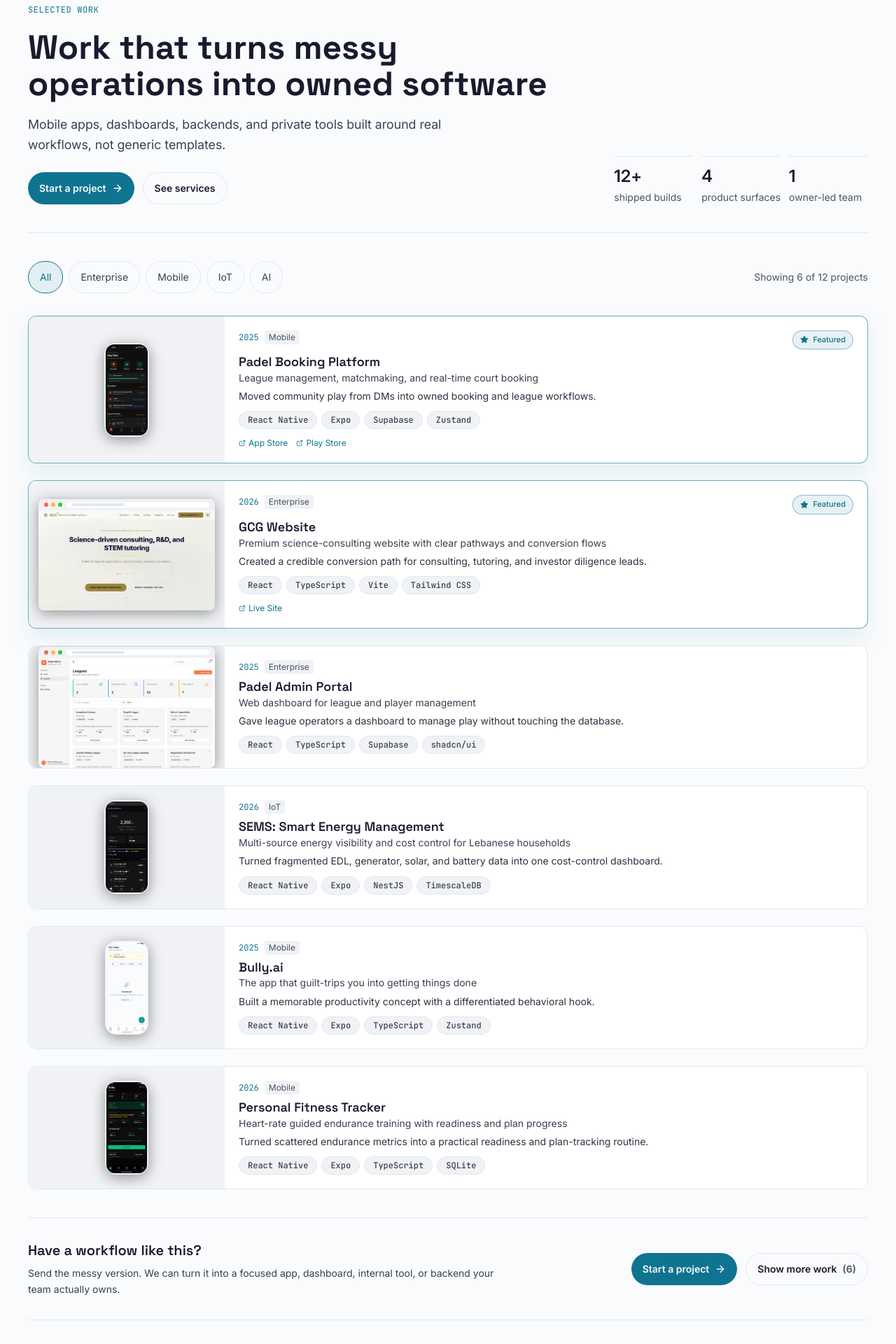
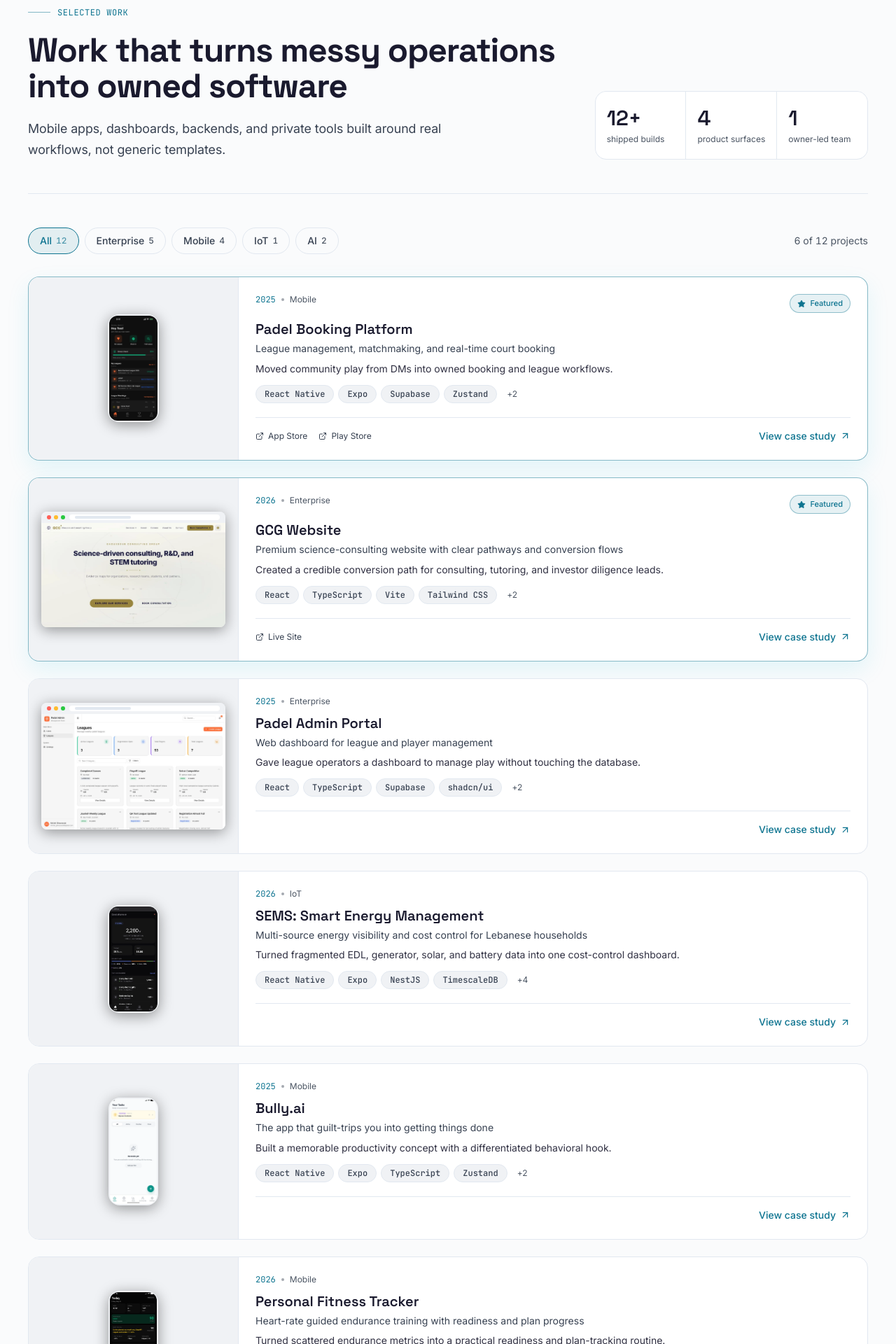
Before and after one commit to GabrielGhsoub/Likwiid-website, a React (Vite) app: page /work in a window 1280 px wide. Shown: the part 80-2000 px from the top of the page at 70% size. Built offline with nearby package versions, Linux system fonts and the light colour scheme; no server answers.

Commit message:
feat: streamline work page and revamp pagination

```diff
--- a/src/pages/Portfolio.tsx
+++ b/src/pages/Portfolio.tsx
@@ -1,7 +1,7 @@
-import { useState, useEffect, useMemo } from 'react'
+import { useState, useEffect, useMemo, useRef } from 'react'
 import { m } from 'framer-motion'
 import { Link } from 'react-router-dom'
-import { ArrowRight, ArrowUpRight, ExternalLink, Star } from 'lucide-react'
+import { ArrowUpRight, ExternalLink, Star, Plus } from 'lucide-react'
 import { PageTransition } from '../components/layout/PageTransition'
 import { Badge } from '../components/ui/Badge'
 import { projects, projectCategories } from '../data/projects'
@@ -13,12 +13,11 @@ const FADE_UP_INITIAL = { opacity: 0, y: 20 }
 const FADE_UP_ANIMATE = { opacity: 1, y: 0 }
 
 const CARD_HOVER = {
-  scale: 1.01,
   y: -4,
   transition: {
     type: 'spring' as const,
     stiffness: 300,
-    damping: 20,
+    damping: 22,
   },
 }
 
@@ -28,9 +27,21 @@ const projectTransitions = projects.map((_, i) => ({
   ease: [0.22, 1, 0.36, 1] as const,
 }))
 
+const categoryCounts = projectCategories.reduce<Record<string, number>>((acc, cat) => {
+  acc[cat] = cat === 'All' ? projects.length : projects.filter((p) => p.category === cat).length
+  return acc
+}, {})
+
+const stats: ReadonlyArray<readonly [string, string]> = [
+  ['12+', 'shipped builds'],
+  ['4', 'product surfaces'],
+  ['1', 'owner-led team'],
+]
+
 export default function Portfolio() {
   const [activeFilter, setActiveFilter] = useState<ProjectCategory>('All')
   const [visibleCount, setVisibleCount] = useState(INITIAL_VISIBLE_COUNT)
+  const gridRef = useRef<HTMLDivElement>(null)
 
   useEffect(() => { document.title = 'Work | Likwiid' }, [])
 
@@ -45,76 +56,82 @@ export default function Portfolio() {
   )
   const visibleProjects = filtered.slice(0, visibleCount)
   const hiddenCount = Math.max(filtered.length - visibleProjects.length, 0)
+  const isExpanded = visibleProjects.length > INITIAL_VISIBLE_COUNT && hiddenCount === 0
+  const progress = filtered.length > 0 ? Math.round((visibleProjects.length / filtered.length) * 100) : 0
+
+  const handleShowLess = () => {
+    setVisibleCount(INITIAL_VISIBLE_COUNT)
+    gridRef.current?.scrollIntoView({ behavior: 'smooth', block: 'start' })
+  }
 
   return (
     <PageTransition>
-      <div className="pt-20 pb-16 px-6">
+      <div className="pt-20 pb-20 px-6">
         <div className="mx-auto max-w-[1200px]">
-          <header className="mb-10 border-b border-border pb-10">
-            <div className="flex flex-col gap-8 lg:flex-row lg:items-end lg:justify-between">
-              <div className="max-w-[780px]">
-                <span className="text-xs text-accent-gold font-[family-name:var(--font-mono)] uppercase tracking-wider">
+          {/* ---------- Header ---------- */}
+          <header className="mb-12 border-b border-border pb-12">
+            <div className="flex flex-col gap-10 lg:flex-row lg:items-end lg:justify-between">
+              <div className="max-w-[760px]">
+                <span className="inline-flex items-center gap-2.5 text-xs text-accent-gold font-[family-name:var(--font-mono)] uppercase tracking-wider">
+                  <span className="h-px w-8 bg-accent-gold/50" aria-hidden="true" />
                   Selected work
                 </span>
-                <h1 className="mt-4 text-3xl md:text-5xl font-bold font-[family-name:var(--font-display)] text-text-primary leading-tight">
+                <h1 className="mt-5 text-3xl md:text-5xl font-bold font-[family-name:var(--font-display)] text-text-primary leading-[1.08] tracking-tight">
                   Work that turns messy operations into owned software
                 </h1>
-                <p className="mt-4 max-w-2xl text-lg leading-relaxed text-text-secondary">
+                <p className="mt-5 max-w-2xl text-lg leading-relaxed text-text-secondary">
                   Mobile apps, dashboards, backends, and private tools built around real workflows, not generic templates.
                 </p>
-                <div className="mt-6 flex flex-wrap gap-3">
-                  <Link
-                    to="/contact"
-                    className="inline-flex items-center gap-2 rounded-full bg-accent-gold px-4 py-3 text-sm font-semibold text-bg-primary transition-opacity hover:opacity-90"
-                  >
-                    Start a project <ArrowRight size={16} />
-                  </Link>
-                  <Link
-                    to="/services"
-                    className="inline-flex items-center gap-2 rounded-full border border-border px-4 py-3 text-sm font-semibold text-text-primary transition-colors hover:border-accent-gold hover:text-accent-gold"
-                  >
-                    See services
-                  </Link>
               </div>
-              </div>
-              <div className="grid grid-cols-3 gap-3 text-sm sm:min-w-[360px]">
-                {[
-                  ['12+', 'shipped builds'],
-                  ['4', 'product surfaces'],
-                  ['1', 'owner-led team'],
-                ].map(([value, label]) => (
-                  <div key={label} className="border-t border-border pt-3">
-                    <div className="text-2xl font-semibold text-text-primary">{value}</div>
-                    <div className="mt-1 text-text-tertiary">{label}</div>
+
+              <dl className="grid grid-cols-3 gap-px overflow-hidden rounded-xl border border-border bg-border sm:min-w-[380px]">
+                {stats.map(([value, label]) => (
+                  <div key={label} className="bg-bg-secondary px-4 py-5">
+                    <dt className="sr-only">{label}</dt>
+                    <dd>
+                      <span className="block text-2xl font-semibold font-[family-name:var(--font-display)] text-text-primary md:text-3xl">
+                        {value}
+                      </span>
+                      <span className="mt-1 block text-xs leading-snug text-text-tertiary">{label}</span>
+                    </dd>
                   </div>
                 ))}
-              </div>
+              </dl>
             </div>
           </header>
 
+          {/* ---------- Filter bar ---------- */}
           <div className="mb-8 flex flex-col gap-4 md:flex-row md:items-center md:justify-between">
-            <div className="flex flex-wrap gap-2">
-            {projectCategories.map((cat) => (
+            <div role="tablist" aria-label="Filter projects by category" className="flex flex-wrap gap-2">
+              {projectCategories.map((cat) => {
+                const isActive = activeFilter === cat
+                return (
                   <button
                     key={cat}
+                    role="tab"
                     onClick={() => handleFilterChange(cat as ProjectCategory)}
-                aria-pressed={activeFilter === cat}
-                className={`px-4 py-3 text-sm rounded-full border transition-colors cursor-pointer ${
-                  activeFilter === cat
-                    ? 'border-accent-gold text-accent-gold bg-accent-gold-dim'
+                    aria-selected={isActive}
+                    className={`inline-flex items-center gap-1.5 rounded-full border px-4 py-2 text-sm font-medium transition-colors cursor-pointer ${
+                      isActive
+                        ? 'border-accent-gold bg-accent-gold-dim text-accent-gold'
                         : 'border-border text-text-secondary hover:border-border-hover hover:text-text-primary'
                     }`}
                   >
                     {cat}
+                    <span className={`text-xs tabular-nums ${isActive ? 'text-accent-gold/70' : 'text-text-tertiary'}`}>
+                      {categoryCounts[cat]}
+                    </span>
                   </button>
-            ))}
+                )
+              })}
             </div>
-            <p className="text-sm text-text-tertiary">
-              Showing {visibleProjects.length} of {filtered.length} projects
+            <p className="text-sm text-text-tertiary tabular-nums shrink-0">
+              {visibleProjects.length} of {filtered.length} projects
             </p>
           </div>
 
-          <div className="space-y-4">
+          {/* ---------- Project grid ---------- */}
+          <div ref={gridRef} className="scroll-mt-24 space-y-4">
             {visibleProjects.map((project, i) => {
               const previewImage = project.previewImage ?? project.images[0]
               const previewAlt = project.previewAlt ?? `${project.title} project preview`
@@ -128,26 +145,26 @@ export default function Portfolio() {
                   transition={projectTransitions[i]}
                   whileHover={CARD_HOVER}
                 >
-                <article className={`group rounded-lg border bg-bg-secondary transition-[border-color,box-shadow] duration-300 overflow-hidden hover:shadow-lg ${
+                  <article className={`group relative rounded-xl border bg-bg-secondary transition-[border-color,box-shadow] duration-300 overflow-hidden ${
                     project.spotlight
-                    ? 'border-accent-gold/60 shadow-[0_12px_32px_rgba(10,129,163,0.10)] hover:border-accent-gold'
-                    : 'border-border hover:border-border-hover'
+                      ? 'border-accent-gold/50 shadow-[0_12px_32px_rgba(6,182,212,0.10)] hover:border-accent-gold hover:shadow-[0_18px_44px_rgba(6,182,212,0.16)]'
+                      : 'border-border hover:border-border-hover hover:shadow-lg'
                   }`}>
                     <div className="flex flex-col md:flex-row">
+                      {/* Preview */}
                       <Link
                         to={`/work/${project.slug}`}
-                      className="block no-underline w-full md:w-[280px] h-[180px] md:h-auto md:min-h-[160px] shrink-0"
+                        className="block no-underline w-full md:w-[300px] h-[200px] md:h-auto md:min-h-[200px] shrink-0"
                         aria-label={`View ${project.title} case study`}
                       >
-                      {/* Preview */}
-                      <div className="w-full h-full relative overflow-hidden flex items-center justify-center bg-bg-tertiary">
+                        <div className="w-full h-full relative overflow-hidden flex items-center justify-center bg-bg-tertiary border-b border-border md:border-b-0 md:border-r">
                           {previewImage && project.platform === 'mobile' ? (
-                          <div className="bg-bg-tertiary rounded-xl p-[2px] shadow-[0_4px_20px_rgba(0,0,0,0.4)]">
+                            <div className="rounded-xl p-[2px] shadow-[0_4px_20px_rgba(0,0,0,0.4)] transition-transform duration-500 ease-out group-hover:scale-[1.04]">
                               <div className="rounded-lg overflow-hidden">
                                 <img
                                   src={previewImage}
                                   alt={previewAlt}
-                                className="h-[140px] md:h-[130px] w-auto block"
+                                  className="h-[150px] md:h-[150px] w-auto block"
                                   loading={isPriorityImage ? 'eager' : 'lazy'}
                                   decoding="async"
                                   fetchPriority={isPriorityImage ? 'high' : 'auto'}
@@ -155,7 +172,7 @@ export default function Portfolio() {
                               </div>
                             </div>
                           ) : previewImage && project.platform === 'web' ? (
-                          <div className="w-[90%]">
+                            <div className="w-[88%] transition-transform duration-500 ease-out group-hover:scale-[1.03]">
                               <div className="rounded-md overflow-hidden shadow-[0_4px_20px_rgba(0,0,0,0.4)]">
                                 <div className="bg-bg-tertiary px-2 py-1 flex items-center gap-1.5">
                                   <div className="flex items-center gap-1">
@@ -178,53 +195,63 @@ export default function Portfolio() {
                               </div>
                             </div>
                           ) : null}
-                        <div className="absolute inset-0 flex items-center justify-center opacity-0 group-hover:opacity-100 transition-opacity duration-200 bg-bg-primary/40">
-                          <ArrowUpRight className="text-text-primary" size={20} />
+                          <div className="absolute right-3 top-3 flex h-8 w-8 items-center justify-center rounded-full bg-bg-primary/70 opacity-0 backdrop-blur-sm transition-opacity duration-200 group-hover:opacity-100">
+                            <ArrowUpRight className="text-text-primary" size={16} />
                           </div>
                         </div>
                       </Link>
 
                       {/* Info */}
-                    <div className="flex-1 p-5 flex flex-col justify-center min-w-0">
-                      <div className="mb-2 flex items-start justify-between gap-3">
+                      <div className="flex flex-1 flex-col p-5 md:p-6 min-w-0">
+                        <div className="mb-2.5 flex items-start justify-between gap-3">
                           <div className="flex min-w-0 flex-wrap items-center gap-2">
                             <span className="text-xs text-accent-gold font-[family-name:var(--font-mono)]">{project.year}</span>
-                          <span className="text-xs px-1.5 py-0.5 rounded bg-bg-tertiary text-text-tertiary">{project.category}</span>
+                            <span className="h-1 w-1 rounded-full bg-text-tertiary/50" aria-hidden="true" />
+                            <span className="text-xs text-text-tertiary">{project.category}</span>
                           </div>
                           {project.spotlight && (
-                          <span className="inline-flex shrink-0 items-center gap-1.5 rounded-full border border-accent-gold/40 bg-accent-gold-dim px-2.5 py-1 text-[11px] font-medium text-accent-gold shadow-sm">
+                            <span className="inline-flex shrink-0 items-center gap-1.5 rounded-full border border-accent-gold/40 bg-accent-gold-dim px-2.5 py-1 text-[11px] font-medium text-accent-gold">
                               <Star size={12} fill="currentColor" strokeWidth={1.6} />
                               Featured
                             </span>
                           )}
                         </div>
+
                         <Link to={`/work/${project.slug}`} className="block no-underline">
-                        <h3 className="text-lg font-semibold font-[family-name:var(--font-display)] text-text-primary group-hover:text-accent-gold transition-colors leading-tight">
+                          <h3 className="text-lg md:text-xl font-semibold font-[family-name:var(--font-display)] text-text-primary group-hover:text-accent-gold transition-colors leading-snug">
                             {project.title}
                           </h3>
-                        <p className="mt-1 text-text-secondary text-sm leading-snug line-clamp-2">{project.subtitle}</p>
+                          <p className="mt-1.5 text-text-secondary text-sm leading-snug line-clamp-2">{project.subtitle}</p>
                           {project.businessResult && (
-                          <p className="mt-2 text-sm leading-snug text-text-primary/90 line-clamp-2">
+                            <p className="mt-2.5 text-sm leading-snug text-text-primary/90 line-clamp-2">
                               {project.businessResult}
                             </p>
                           )}
-                        <div className="mt-3 flex flex-wrap gap-1.5">
+                        </Link>
+
+                        <div className="mt-3.5 flex flex-wrap gap-1.5">
                           {project.techStack.slice(0, 4).map((tech) => (
                             <Badge key={tech}>{tech}</Badge>
                           ))}
+                          {project.techStack.length > 4 && (
+                            <span className="inline-flex items-center px-2 py-1 text-xs text-text-tertiary">
+                              +{project.techStack.length - 4}
+                            </span>
+                          )}
                         </div>
-                      </Link>
-                      {(project.liveUrl || project.androidUrl) && (
-                        <div className="mt-3 flex flex-wrap gap-3">
+
+                        {/* Footer: external links + case study link */}
+                        <div className="mt-5 flex flex-wrap items-center justify-between gap-3 border-t border-border pt-4">
+                          <div className="flex flex-wrap items-center gap-4">
                             {project.liveUrl && (
                               <a
                                 href={project.liveUrl}
                                 target="_blank"
                                 rel="noopener noreferrer"
-                              className="text-xs text-accent-gold hover:text-accent-gold/80 inline-flex items-center gap-1 transition-colors"
+                                className="inline-flex items-center gap-1.5 text-xs text-text-secondary transition-colors hover:text-accent-gold"
                                 onClick={(e) => e.stopPropagation()}
                               >
-                              <ExternalLink size={10} /> {project.liveLabel ?? 'App Store'}
+                                <ExternalLink size={12} /> {project.liveLabel ?? 'App Store'}
                               </a>
                             )}
                             {project.androidUrl && (
@@ -232,14 +259,21 @@ export default function Portfolio() {
                                 href={project.androidUrl}
                                 target="_blank"
                                 rel="noopener noreferrer"
-                              className="text-xs text-accent-gold hover:text-accent-gold/80 inline-flex items-center gap-1 transition-colors"
+                                className="inline-flex items-center gap-1.5 text-xs text-text-secondary transition-colors hover:text-accent-gold"
                                 onClick={(e) => e.stopPropagation()}
                               >
-                              <ExternalLink size={10} /> Play Store
+                                <ExternalLink size={12} /> Play Store
                               </a>
                             )}
                           </div>
-                      )}
+                          <Link
+                            to={`/work/${project.slug}`}
+                            className="inline-flex items-center gap-1.5 text-sm font-medium text-accent-gold no-underline transition-colors hover:text-accent-gold-hover"
+                          >
+                            View case study
+                            <ArrowUpRight size={15} className="transition-transform duration-200 group-hover:translate-x-0.5 group-hover:-translate-y-0.5" />
+                          </Link>
+                        </div>
                       </div>
                     </div>
                   </article>
@@ -248,36 +282,41 @@ export default function Portfolio() {
             })}
           </div>
 
-          {visibleProjects.length > 0 && (
-            <section className="my-10 border-y border-border py-8">
-              <div className="flex flex-col gap-5 md:flex-row md:items-center md:justify-between">
-                <div>
-                  <h2 className="text-xl font-semibold font-[family-name:var(--font-display)] text-text-primary">
-                    Have a workflow like this?
-                  </h2>
-                  <p className="mt-2 max-w-2xl text-sm leading-relaxed text-text-secondary">
-                    Send the messy version. We can turn it into a focused app, dashboard, internal tool, or backend your team actually owns.
+          {/* ---------- Pagination ---------- */}
+          {filtered.length > INITIAL_VISIBLE_COUNT && (
+            <div className="mt-12 flex flex-col items-center gap-5">
+              <div className="w-full max-w-[260px]">
+                <div className="h-1 w-full overflow-hidden rounded-full bg-border" role="progressbar" aria-valuenow={progress} aria-valuemin={0} aria-valuemax={100}>
+                  <div
+                    className="h-full rounded-full bg-accent-gold transition-[width] duration-500 ease-out"
+                    style={{ width: `${progress}%` }}
+                  />
+                </div>
+                <p className="mt-3 text-center text-xs text-text-tertiary tabular-nums">
+                  Showing {visibleProjects.length} of {filtered.length} projects
                 </p>
               </div>
-                <div className="flex flex-wrap gap-3">
-                  <Link
-                    to="/contact"
-                    className="inline-flex items-center gap-2 rounded-full bg-accent-gold px-4 py-3 text-sm font-semibold text-bg-primary transition-opacity hover:opacity-90"
-                  >
-                    Start a project <ArrowRight size={16} />
-                  </Link>
-                  {hiddenCount > 0 && (
+
+              {hiddenCount > 0 ? (
                 <button
                   type="button"
                   onClick={() => setVisibleCount((count) => Math.min(count + LOAD_MORE_COUNT, filtered.length))}
-                      className="inline-flex cursor-pointer items-center gap-2 rounded-full border border-border px-4 py-3 text-sm font-semibold text-text-primary transition-colors hover:border-accent-gold hover:text-accent-gold"
+                  className="inline-flex cursor-pointer items-center gap-2 rounded-full border border-border bg-bg-secondary px-6 py-3 text-sm font-semibold text-text-primary transition-colors hover:border-accent-gold hover:text-accent-gold"
                 >
-                      Show more work <span className="text-text-tertiary">({hiddenCount})</span>
+                  <Plus size={16} />
+                  Load more
+                  <span className="text-text-tertiary">({Math.min(LOAD_MORE_COUNT, hiddenCount)})</span>
                 </button>
-                  )}
+              ) : isExpanded ? (
+                <button
+                  type="button"
+                  onClick={handleShowLess}
+                  className="inline-flex cursor-pointer items-center gap-2 rounded-full border border-transparent px-6 py-3 text-sm font-medium text-text-tertiary transition-colors hover:text-text-primary"
+                >
+                  Show less
+                </button>
+              ) : null}
             </div>
-              </div>
-            </section>
           )}
         </div>
       </div>
```
Lines whose indentation alone changed are shown as unchanged.
